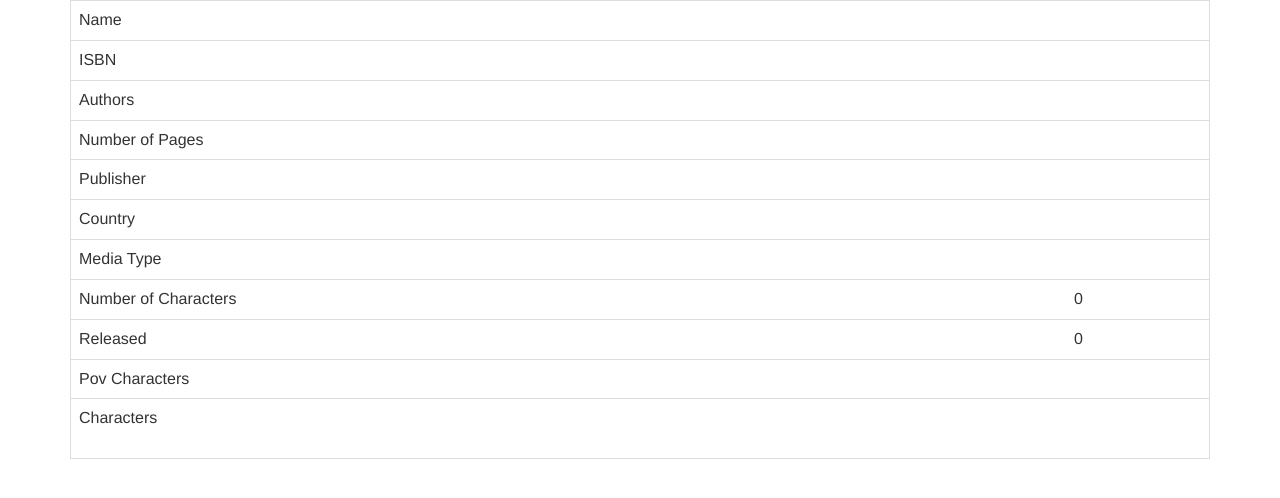
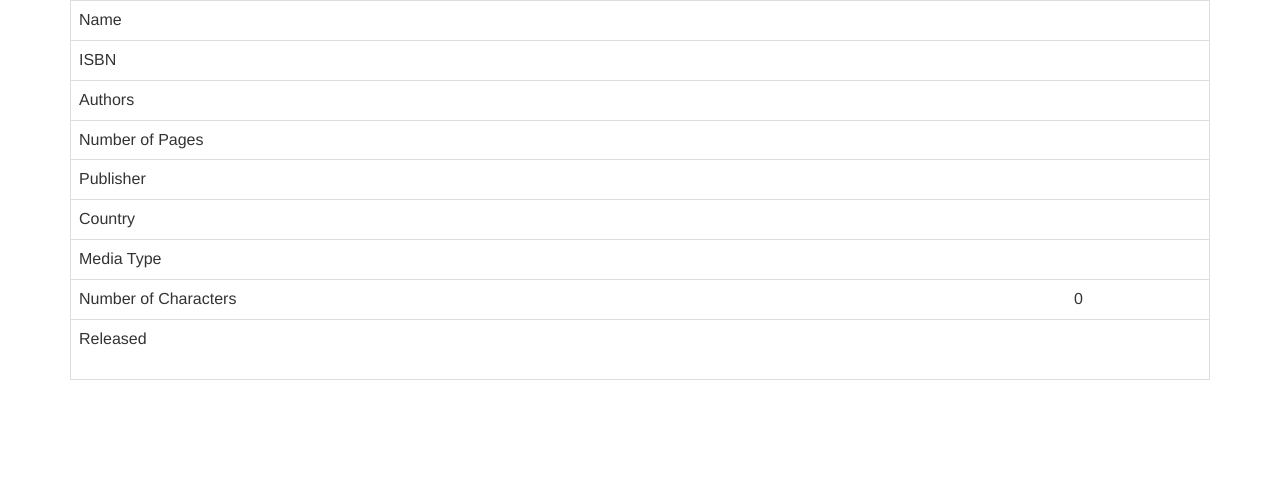
Before and after one commit to AndersonC96/Game-Of-Thrones_PHP, a PHP site: page /books.php in a window 1280 px wide. Shown: the part 106-604 px from the top of the page. Run offline with PHP 8.4, Linux system fonts and the light colour scheme; data that the repository does not hold is empty.

Commit message:
Update books.php

```diff
--- a/books.php
+++ b/books.php
@@ -39,9 +39,9 @@
                         echo "<tr><td>Country</td><td>".$json["country"]."</td></tr>";
                         echo "<tr><td>Media Type</td><td>".$json["mediaType"]."</td></tr>";
                         echo "<tr><td>Number of Characters</td><td>".count($json["characters"])."</td></tr>";
-                        echo "<tr><td>Released</td><td>".count($json["released"])."</td></tr>";
-                        echo "<tr><td>Pov Characters</td><td>".implode(", ",$json["povCharacters"])."</td></tr>";
-                        echo "<tr><td>Characters</td><td>".implode(", ",$json["characters"])."</td></tr>";
+                        echo "<tr><td>Released</td><td>".$json["released"]."</td></tr>";
+                        //echo "<tr><td>Pov Characters</td><td>".implode(", ",$json["povCharacters"])."</td></tr>";
+                        //echo "<tr><td>Characters</td><td>".implode(", ",$json["characters"])."</td></tr>";
                     ?>
                 </table>
             </div>
```
